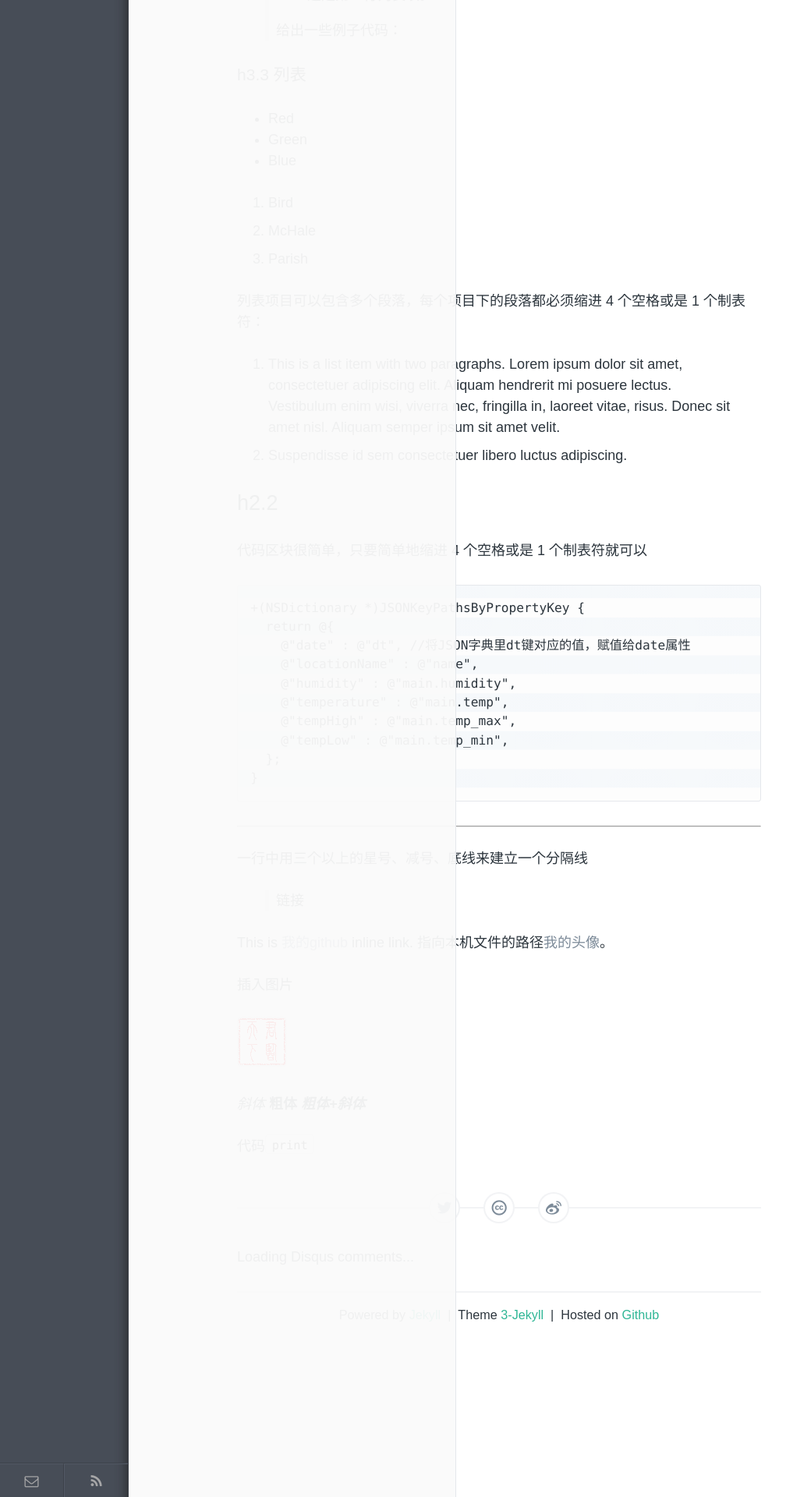
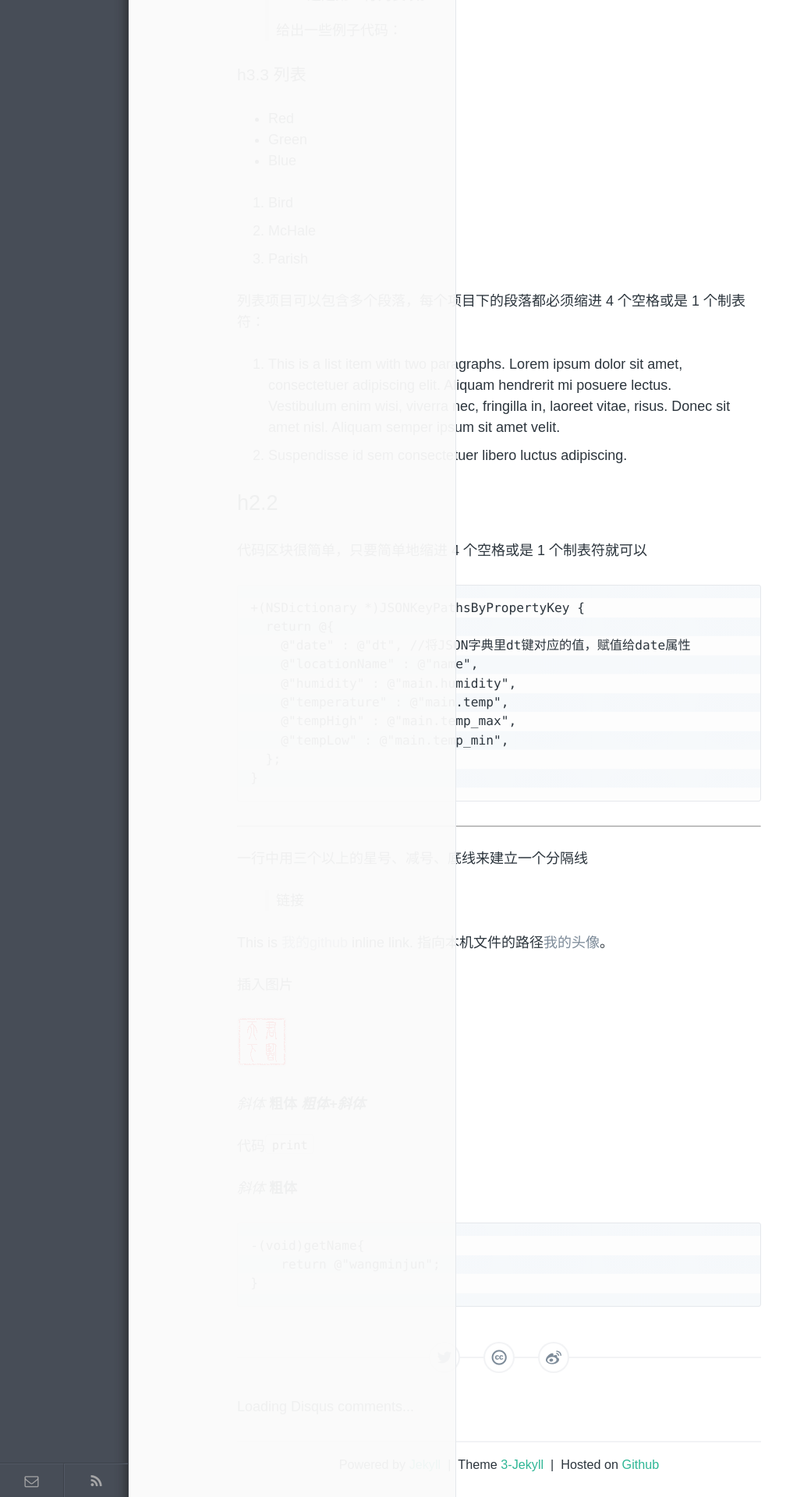
Before and after one commit to kingstal/kingstal.github.io, a Jekyll site: the page built from _posts/2015-02-09-tech-test-markdown.md, in a window 1280 px wide. Shown: the part 670-2590 px from the top of the page at 78% size, without its empty margins (0-1008 px from the left). Built offline with Jekyll 4.4.1, drawn with Linux system fonts in a browser that asks for light colours; comment, search, counter and statistics services are not loaded.

Commit message:
Update 2015-02-09-tech-test-markdown.md

```diff
--- a/_posts/2015-02-09-tech-test-markdown.md
+++ b/_posts/2015-02-09-tech-test-markdown.md
@@ -96,3 +96,11 @@ This is [我的github](https://github.com/kingstal) inline link.
 ***粗体+斜体***
 
 代码`print`
+
+*斜体*
+**粗体**
+
+
+    -(void)getName{
+        return @"wangminjun";
+    }
```
